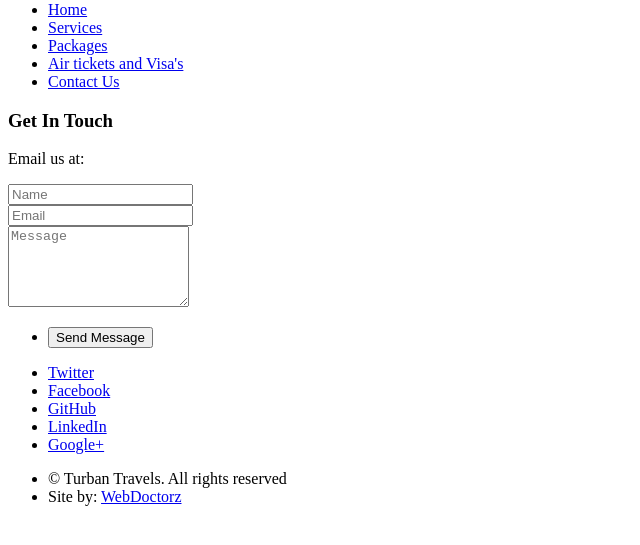
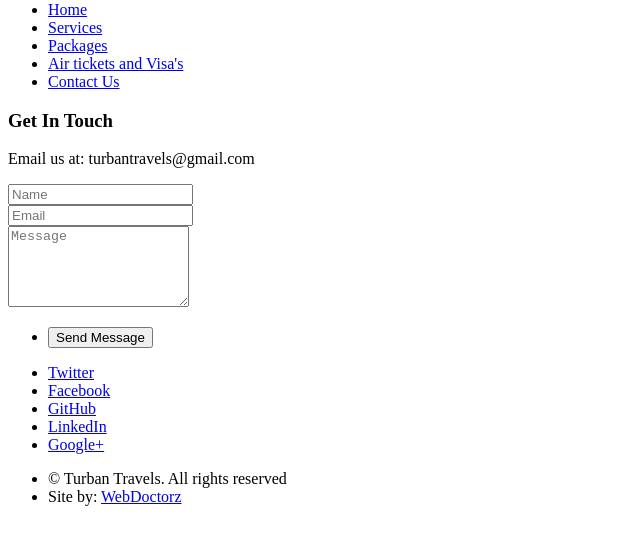
Before and after one commit to perminder-klair/Turban-Travels, a plain HTML site: page contact.html in a window 1280 px wide. Shown: the part 79-624 px from the top of the page, without its empty margins (0-640 px from the left). Drawn offline with Linux system fonts and the light colour scheme; a script that the page names is missing.

Commit message:
Update contact.html
i added email address

```diff
--- a/contact.html
+++ b/contact.html
@@ -52,7 +52,7 @@
         <div class="row">
             <section class="12u 12u(2)">
                 <h3>Get In Touch</h3>
-                <p>Email us at:</p>
+                <p>Email us at: turbantravels@gmail.com</p>
 
                 <form>
                     <div class="row 50%">
```
